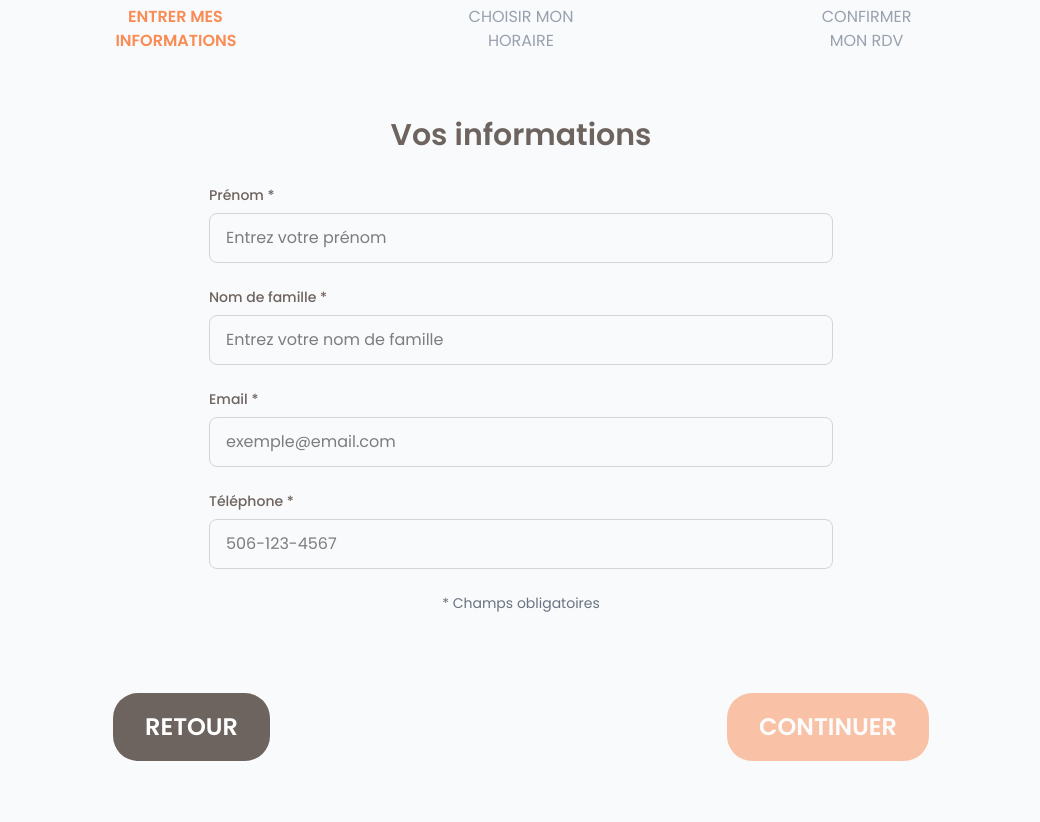
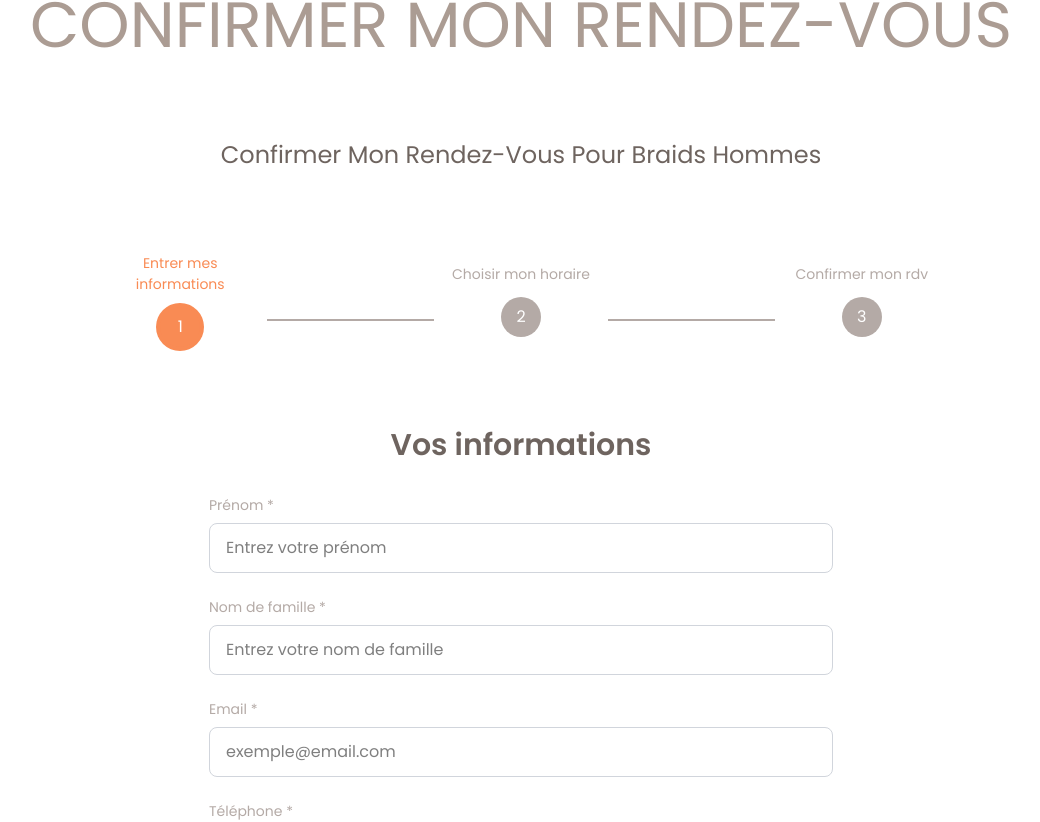
Before and after one commit to JeanHerveDonchi/hairstylist-website, a Vue app in the folder src/frontend/brinelle_hair/: page /confirmer-rendez-vous/1 in a window 1280 px wide. Shown: the part 203-1025 px from the top of the page, without its empty margins (119-1159 px from the left). Built offline with nearby package versions, Linux system fonts and the light colour scheme.

Commit message:
confirm booking appointment: step: enter informations

```diff
--- a/src/frontend/brinelle_hair/src/components/sections/booking/StepUserInfo.vue
+++ b/src/frontend/brinelle_hair/src/components/sections/booking/StepUserInfo.vue
@@ -89,7 +89,7 @@ watch(formData, () => {
       <div>
         <label
           for="firstName"
-          class="block text-sm font-poppins font-medium text-[#6E645F] mb-2"
+          class="block text-sm font-poppins font-light text-[#B4AAA6] mb-2"
         >
           Prénom *
         </label>
@@ -124,7 +124,7 @@ watch(formData, () => {
       <div>
         <label
           for="lastName"
-          class="block text-sm font-poppins font-medium text-[#6E645F] mb-2"
+          class="block text-sm font-poppins font-light text-[#B4AAA6] mb-2"
         >
           Nom de famille *
         </label>
@@ -159,7 +159,7 @@ watch(formData, () => {
       <div>
         <label
           for="email"
-          class="block text-sm font-poppins font-medium text-[#6E645F] mb-2"
+          class="block text-sm font-poppins font-light text-[#B4AAA6] mb-2"
         >
           Email *
         </label>
@@ -194,7 +194,7 @@ watch(formData, () => {
       <div>
         <label
           for="phone"
-          class="block text-sm font-poppins font-medium text-[#6E645F] mb-2"
+          class="block text-sm font-poppins font-light text-[#B4AAA6] mb-2"
         >
           Téléphone *
         </label>
--- a/src/frontend/brinelle_hair/src/components/ui/fixed/BookingStepper.vue
+++ b/src/frontend/brinelle_hair/src/components/ui/fixed/BookingStepper.vue
@@ -6,7 +6,6 @@ import type { BookingStepConfig } from '@/types/booking.types'
  * Visual Stepper Component
  *
  * Displays progress through booking steps
- * Shows which steps are complete, current, and upcoming
  */
 
 interface Props {
@@ -29,54 +28,53 @@ const getStepStatus = (stepNumber: number) => {
 </script>
 
 <template>
-  <div class="w-full max-w-4xl mx-auto px-6 py-8">
+  <div class="w-full max-w-4xl mx-auto px-6 py-12">
     <!-- Stepper Container -->
-    <div class="flex items-center justify-between">
+    <div class="flex items-center justify-between relative">
       <template v-for="(step, index) in steps" :key="step.step">
-        <!-- Step Circle and Label -->
-        <div class="flex flex-col items-center flex-1">
+        <!-- Step Item -->
+        <div class="flex flex-col items-center flex-1 relative z-10">
+          <!-- Step Label (Above Circle) -->
+          <p
+            class="
+              text-center
+              text-[14px]
+              font-poppins
+              font-normal
+              max-w-[140px]
+              mb-3
+              transition-colors duration-300
+            "
+            :class="{
+              'text-[#F98B54]': getStepStatus(step.step) === 'current' || getStepStatus(step.step) === 'completed',
+              'text-[#B4AAA6]': getStepStatus(step.step) === 'upcoming'
+            }"
+          >
+            {{ step.title }}
+          </p>
+
           <!-- Step Circle -->
           <div
             class="
-              w-12 h-12
+              w-10 h-10
               rounded-full
               flex items-center justify-center
-              font-poppins font-semibold text-lg
+              font-poppins font-normal text-base
               transition-all duration-300
-              mb-3
             "
             :class="{
               // Completed step
               'bg-[#F98B54] text-white': getStepStatus(step.step) === 'completed',
               // Current step
-              'bg-[#F98B54] text-white ring-4 ring-[#F98B54] ring-opacity-30': getStepStatus(step.step) === 'current',
+              'bg-[#F98B54] text-white ring-4 ring-[#F98B54] ring-opacity-20': getStepStatus(step.step) === 'current',
               // Upcoming step
-              'bg-gray-200 text-gray-500': getStepStatus(step.step) === 'upcoming'
+              'bg-[#B4AAA6] text-white': getStepStatus(step.step) === 'upcoming'
             }"
           >
             <!-- Show checkmark for completed, number otherwise -->
             <span v-if="getStepStatus(step.step) === 'completed'">✓</span>
             <span v-else>{{ step.step }}</span>
           </div>
-
-          <!-- Step Label -->
-          <p
-            class="
-              text-center
-              text-sm md:text-base
-              font-poppins
-              uppercase
-              max-w-[120px]
-              transition-colors duration-300
-            "
-            :class="{
-              'text-[#F98B54] font-semibold': getStepStatus(step.step) === 'current',
-              'text-gray-700': getStepStatus(step.step) === 'completed',
-              'text-gray-400': getStepStatus(step.step) === 'upcoming'
-            }"
-          >
-            {{ step.title }}
-          </p>
         </div>
 
         <!-- Connector Line (not after last step) -->
@@ -84,14 +82,16 @@ const getStepStatus = (stepNumber: number) => {
           v-if="index < steps.length - 1"
           class="
             flex-1
-            h-1
-            mx-4
+            h-[2px]
+            mx-1
             transition-colors duration-300
-            -mt-12
+            -mb-10
+            relative
+            z-0
           "
           :class="{
             'bg-[#F98B54]': step.step < currentStep,
-            'bg-gray-200': step.step >= currentStep
+            'bg-[#B4AAA6]': step.step >= currentStep
           }"
         ></div>
       </template>
--- a/src/frontend/brinelle_hair/src/components/ui/reusable/MainButton.vue
+++ b/src/frontend/brinelle_hair/src/components/ui/reusable/MainButton.vue
@@ -1,5 +1,5 @@
 <script setup lang="ts">
-import { COLORS } from '@/constants/colors';
+import { COLORS } from '@/constants/colors'
 import { computed, onMounted } from 'vue'
 
 /**
@@ -8,32 +8,39 @@ import { computed, onMounted } from 'vue'
  * Props:
  * - text: Button text (required)
  * - background: Background color in HEX format (default: color_primary)
- * - onClick: Click handler function (optional)
+ * - borderRadius: Border radius in px (default: 30)
+ * - fontSize: Font size in px (default: 24)
+ * - capitalized: Uppercase text (default: true)
+ * - fontBold: Bold/semibold text (default: true)
  */
 
 interface Props {
   text: string
   background?: string
+  borderRadius?: number
+  fontSize?: number
+  capitalized?: boolean
+  fontBold?: boolean
 }
 
 const props = withDefaults(defineProps<Props>(), {
-  background: COLORS.color_primary
+  background: COLORS.color_primary,
+  borderRadius: 30,
+  fontSize: 24,
+  capitalized: true,
+  fontBold: true
 })
 
-// Emit for click events (Vue way of handling events from child to parent)
 const emit = defineEmits<{
   click: []
 }>()
 
-// Regex to validate hex color format (#RGB or #RRGGBB)
 const HEX_COLOR_REGEX = /^#([A-Fa-f0-9]{6}|[A-Fa-f0-9]{3})$/
 
-// Validate background color on mount
 onMounted(() => {
   if (!HEX_COLOR_REGEX.test(props.background)) {
     throw new Error(
-      `MainButton: Invalid hex color format "${props.background}". ` +
-      `Expected format: #RRGGBB or #RGB`
+      `MainButton: Invalid hex color format "${props.background}". Expected format: #RRGGBB or #RGB`
     )
   }
 })
@@ -42,12 +49,9 @@ const handleClick = () => {
   emit('click')
 }
 
-// Darken the background color on hover (reduce brightness by ~15%)
 const hoverBackgroundColor = computed(() => {
-  // Convert hex to RGB
   let hex = props.background.replace('#', '')
 
-  // Handle shorthand hex (#RGB -> #RRGGBB)
   if (hex.length === 3) {
     hex = hex.split('').map(char => char + char).join('')
   }
@@ -56,12 +60,10 @@ const hoverBackgroundColor = computed(() => {
   const g = parseInt(hex.substring(2, 4), 16)
   const b = parseInt(hex.substring(4, 6), 16)
 
-  // Darken by 15% (multiply by 0.85)
   const darkenedR = Math.floor(r * 0.85)
   const darkenedG = Math.floor(g * 0.85)
   const darkenedB = Math.floor(b * 0.85)
 
-  // Convert back to hex
   const toHex = (n: number) => n.toString(16).padStart(2, '0')
   return `#${toHex(darkenedR)}${toHex(darkenedG)}${toHex(darkenedB)}`
 })
@@ -70,21 +72,18 @@ const hoverBackgroundColor = computed(() => {
 <template>
   <button
     @click="handleClick"
-    class="
-      px-8 py-4
-      rounded-[25px]
-      font-poppins font-semibold
-      text-[18px] md:text-[24px]
-      uppercase
-      transition-all duration-300
-      hover:scale-[1.02]
-      active:scale-[0.98]
-      m-4
-    "
+    class="px-8 py-4 font-poppins transition-all duration-300 hover:scale-[1.02] active:scale-[0.98] m-4"
+    :class="{
+      'uppercase': capitalized,
+      'font-semibold': fontBold,
+      'font-normal': !fontBold
+    }"
     :style="{
       backgroundColor: background,
-      '--hover-bg': hoverBackgroundColor,
-      color: COLORS.color_text_sub
+      borderRadius: `${borderRadius}px`,
+      fontSize: `${fontSize}px`,
+      color: COLORS.color_text_sub,
+      '--hover-bg': hoverBackgroundColor
     }"
   >
     {{ text }}
--- a/src/frontend/brinelle_hair/src/components/ui/reusable/Title.vue
+++ b/src/frontend/brinelle_hair/src/components/ui/reusable/Title.vue
@@ -21,7 +21,7 @@ const props = withDefaults(defineProps<Props>(), {
 
 <template>
   <h2
-    class="text-[42px] md:text-[64px] uppercase text-center mx-4 my-8 md:mx-8 md:my-16 font-poppins"
+    class="text-[42px] md:text-[64px] uppercase text-center font-poppins px-4 py-8 md:px-8 md:py-16"
     :style="{ color: props.color }"
   >
     {{ props.text }}
--- a/src/frontend/brinelle_hair/src/router/index.ts
+++ b/src/frontend/brinelle_hair/src/router/index.ts
@@ -1,3 +1,5 @@
+import BookingSuccess from '@/views/BookingSuccess.vue'
+import ConfirmBooking from '@/views/ConfirmBooking.vue'
 import HomeView from '@/views/HomeView.vue'
 import TakeAppointment from '@/views/TakeAppointment.vue'
 import { createRouter, createWebHistory } from 'vue-router'
@@ -18,12 +20,12 @@ const router = createRouter({
     {
       path: '/confirmer-rendez-vous/:hairstyleId',
       name: 'confirm-booking',
-      component: () => import('@/views/ConfirmBooking.vue')
+      component: ConfirmBooking
     },
     {
       path: '/rendez-vous/confirmation',
       name: 'booking-success',
-      component: () => import('@/views/BookingSuccess.vue')
+      component: BookingSuccess
     }
   ],
 })
--- a/src/frontend/brinelle_hair/src/views/ConfirmBooking.vue
+++ b/src/frontend/brinelle_hair/src/views/ConfirmBooking.vue
@@ -5,11 +5,12 @@ import { BookingStep } from '@/types/booking.types'
 import { MOCK_HAIRSTYLES } from '@/mock-data/hairstyles'
 import { useBookingStepper } from '@/composables/useBookingStepper'
 import { useAvailability } from '@/composables/useAvailability'
-import BookingStepper from '../components/ui/fixed/BookingStepper.vue'
+import BookingStepper from '@/components/ui/fixed/BookingStepper.vue'
 import StepUserInfo from '@/components/sections/booking/StepUserInfo.vue'
 import StepDateTime from '@/components/sections/booking/StepDateTime.vue'
 import StepConfirmation from '@/components/sections/booking/StepConfirmation.vue'
 import MainButton from '@/components/ui/reusable/MainButton.vue'
+import Title from '@/components/ui/reusable/Title.vue'
 
 /**
  * Main Booking Page
@@ -84,7 +85,17 @@ const handleConfirm = async () => {
 </script>
 
 <template>
-  <div class="min-h-screen bg-gray-50 pb-16">
+  <div class="min-h-screen bg-white pb-16">
+    <!-- Page Title -->
+    <Title text="CONFIRMER MON RENDEZ-VOUS" />
+
+    <!-- Subtitle with Hairstyle Name -->
+    <div class="text-center mb-8 px-6">
+      <p class="text-[24px] font-poppins font-normal text-[#6E645F] capitalize">
+        Confirmer mon rendez-vous pour {{ bookingData.hairstyleName }}
+      </p>
+    </div>
+
     <!-- Stepper -->
     <BookingStepper
       :steps="steps"
@@ -123,6 +134,10 @@ const handleConfirm = async () => {
         <MainButton
           text="Retour"
           background="#6E645F"
+          :borderRadius="15"
+          :fontSize="16"
+          :capitalized="false"
+          :fontBold="false"
           @click="handleBack"
         />
 
@@ -130,6 +145,10 @@ const handleConfirm = async () => {
         <MainButton
           v-if="currentStep < BookingStep.Confirmation"
           text="Continuer"
+          :borderRadius="15"
+          :fontSize="16"
+          :capitalized="false"
+          :fontBold="false"
           :class="{ 'opacity-50 cursor-not-allowed': !canProceed }"
           @click="handleNext"
         />
@@ -137,6 +156,10 @@ const handleConfirm = async () => {
         <MainButton
           v-else
           text="Confirmer"
+          :borderRadius="15"
+          :fontSize="16"
+          :capitalized="false"
+          :fontBold="false"
           @click="handleConfirm"
         />
       </div>
```
